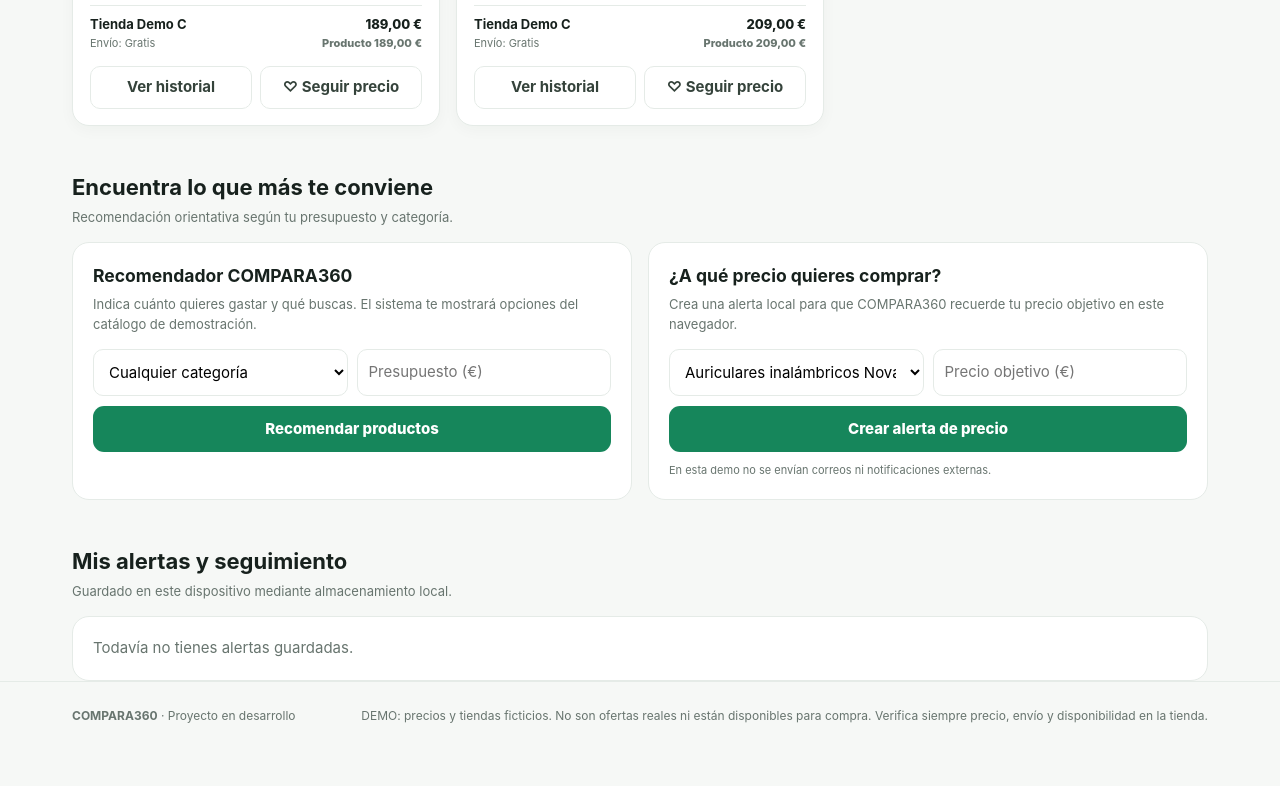
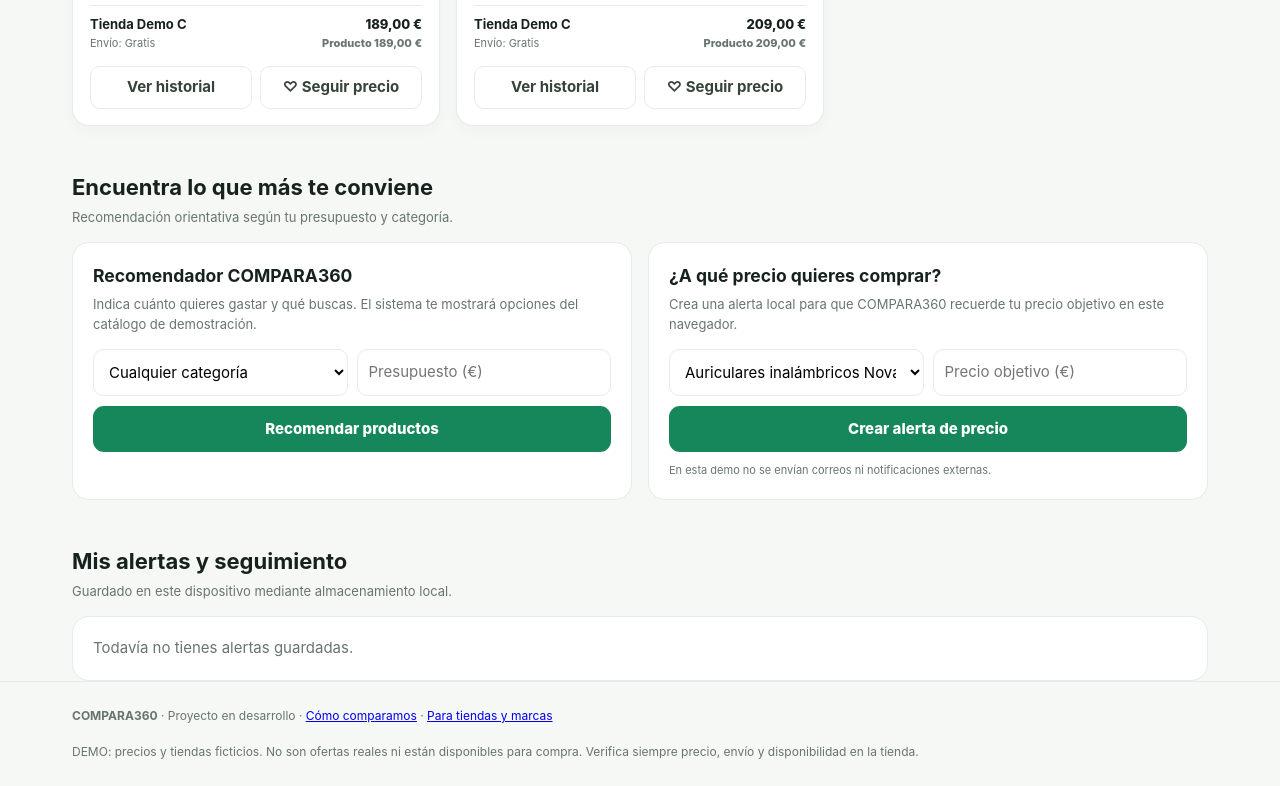
Before and after one commit to Josee86/compara360, a plain HTML site: page index.html in a window 1280 px wide. Shown: the part 2223-3009 px from the top of the page. Before the commit the page ends 2973 px from the top, so only its background shows below. Drawn offline with Linux system fonts and the light colour scheme.

Commit message:
Enlazar metodología y página para tiendas

```diff
--- a/index.html
+++ b/index.html
@@ -39,7 +39,7 @@ footer{border-top:1px solid var(--line);padding:25px 0;color:var(--muted);font-s
 <div class="tool"><h3>¿A qué precio quieres comprar?</h3><p>Crea una alerta local para que COMPARA360 recuerde tu precio objetivo en este navegador.</p><div class="row"><select id="alertProduct"></select><input id="targetPrice" type="number" min="1" step=".01" placeholder="Precio objetivo (€)"></div><button class="primary" style="margin-top:10px;width:100%" onclick="addAlert()">Crear alerta de precio</button><p style="margin:10px 0 0;font-size:11px">En esta demo no se envían correos ni notificaciones externas.</p></div></div></section>
 <section class="section" id="watch"><div class="sectionhead"><div><h2>Mis alertas y seguimiento</h2><p>Guardado en este dispositivo mediante almacenamiento local.</p></div></div><div class="tool"><div class="watchlist" id="watchlist"><span class="muted">Todavía no tienes alertas guardadas.</span></div></div></section>
 </main>
-<footer><div class="wrap footerflex"><div><b>COMPARA360</b> · Proyecto en desarrollo</div><div>DEMO: precios y tiendas ficticios. No son ofertas reales ni están disponibles para compra. Verifica siempre precio, envío y disponibilidad en la tienda.</div></div></footer>
+<footer><div class="wrap footerflex"><div><b>COMPARA360</b> · Proyecto en desarrollo · <a href="./como-comparamos.html">Cómo comparamos</a> · <a href="./para-tiendas.html">Para tiendas y marcas</a></div><div>DEMO: precios y tiendas ficticios. No son ofertas reales ni están disponibles para compra. Verifica siempre precio, envío y disponibilidad en la tienda.</div></div></footer>
 <div class="modalback" id="modal" onclick="if(event.target===this)closeModal()"><div class="modal" id="modalContent"></div></div><div class="toast" id="toast"></div>
 <script>
 
```
